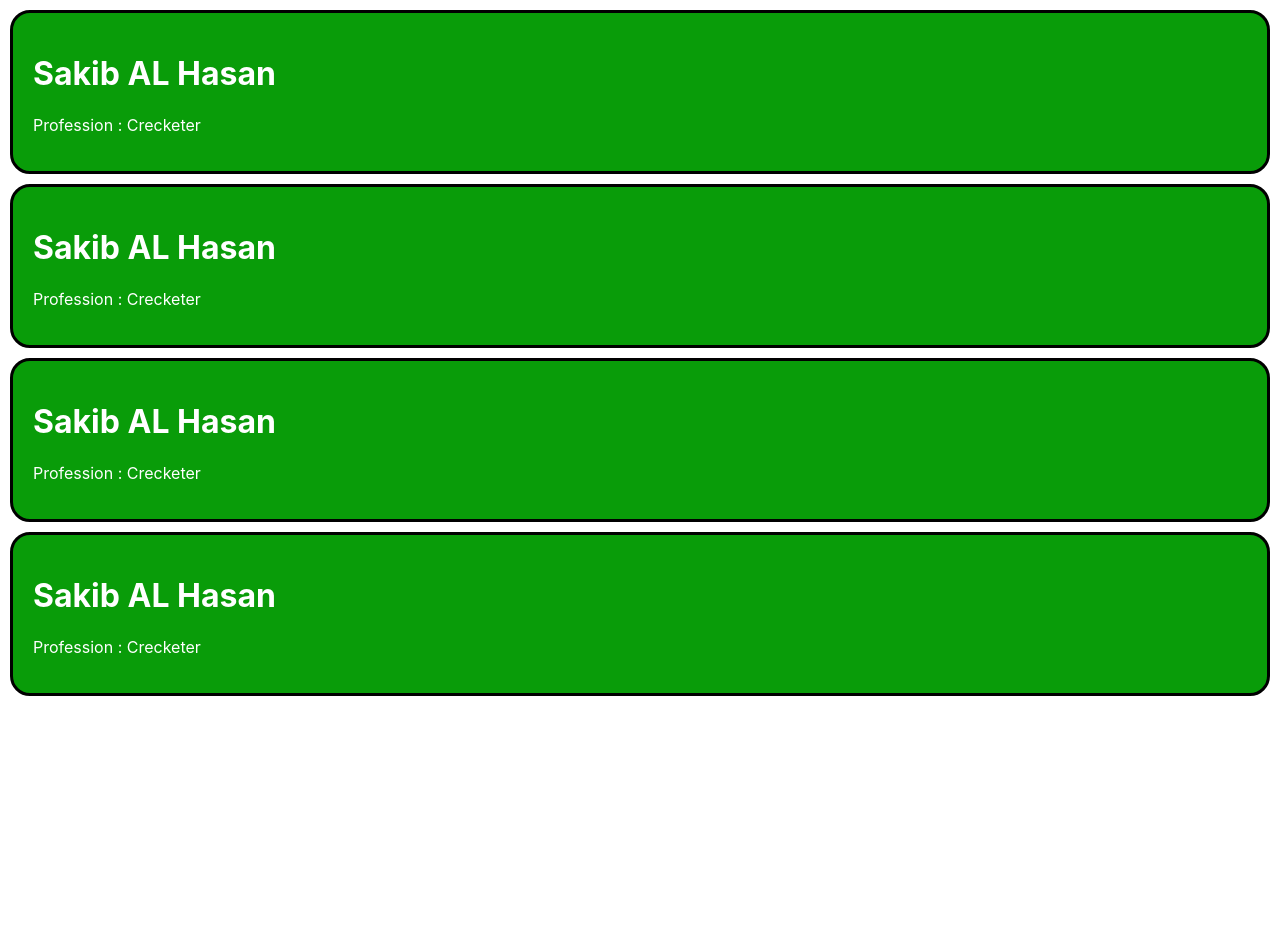
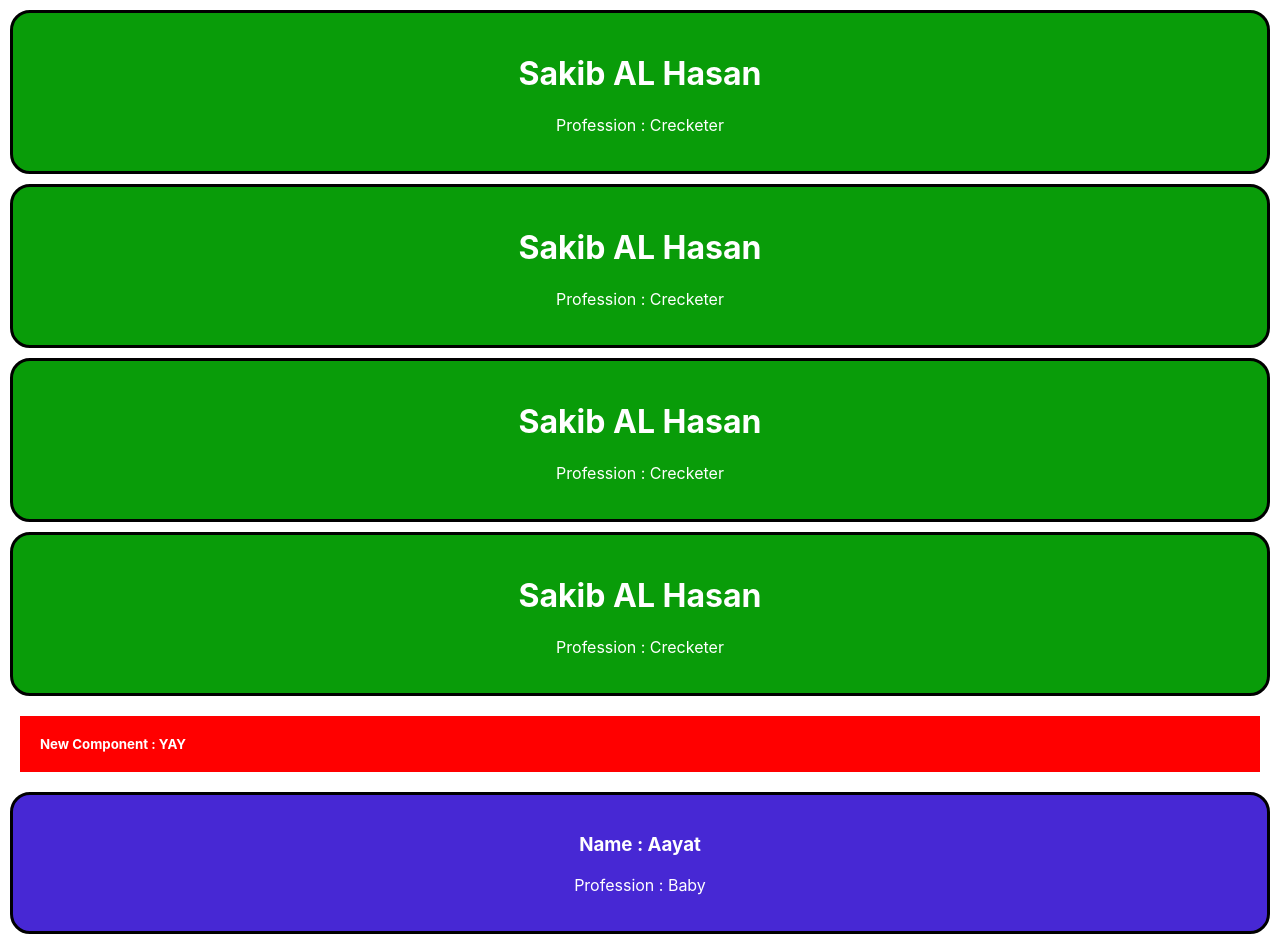
Before and after one commit to mehjabinhasanmoni/reactjs-core-concepts-new, a React (Create React App) app: page / in a window 1280 px wide. Before the commit the page ends 800 px from the top, so only its background shows below. Built offline with nearby package versions, Linux system fonts and the light colour scheme.

Commit message:
react function

```diff
--- a/src/App.css
+++ b/src/App.css
@@ -5,4 +5,15 @@
   padding : 20px;
   color : #fff;
   margin : 10px;
+  text-align: center;
 }
+
+.friend{
+  background-color: rgb(71, 40, 212);
+  border: 3px solid #000000;
+  border-radius : 20px;
+  padding : 20px;
+  color : #fff;
+  margin : 10px;
+  text-align: center;
+}
--- a/src/App.js
+++ b/src/App.js
@@ -8,6 +8,8 @@ function App() {
      <Person></Person>
      <Person></Person>
      <Person></Person>
+     <h5 style={{backgroundColor:'red',color:'#fff',padding:'20px', margin:'20px'}}> New Component : YAY</h5>
+     <Friend></Friend>
     </div>
   );
 }
@@ -24,4 +26,14 @@ function Person(){
 }
 
 
+function Friend(){
+  return (
+    <div className='friend'>
+      <h3>Name : Aayat</h3>
+      <p>Profession : Baby</p>
+    </div>
+  )
+}
+
+
 export default App;
```
